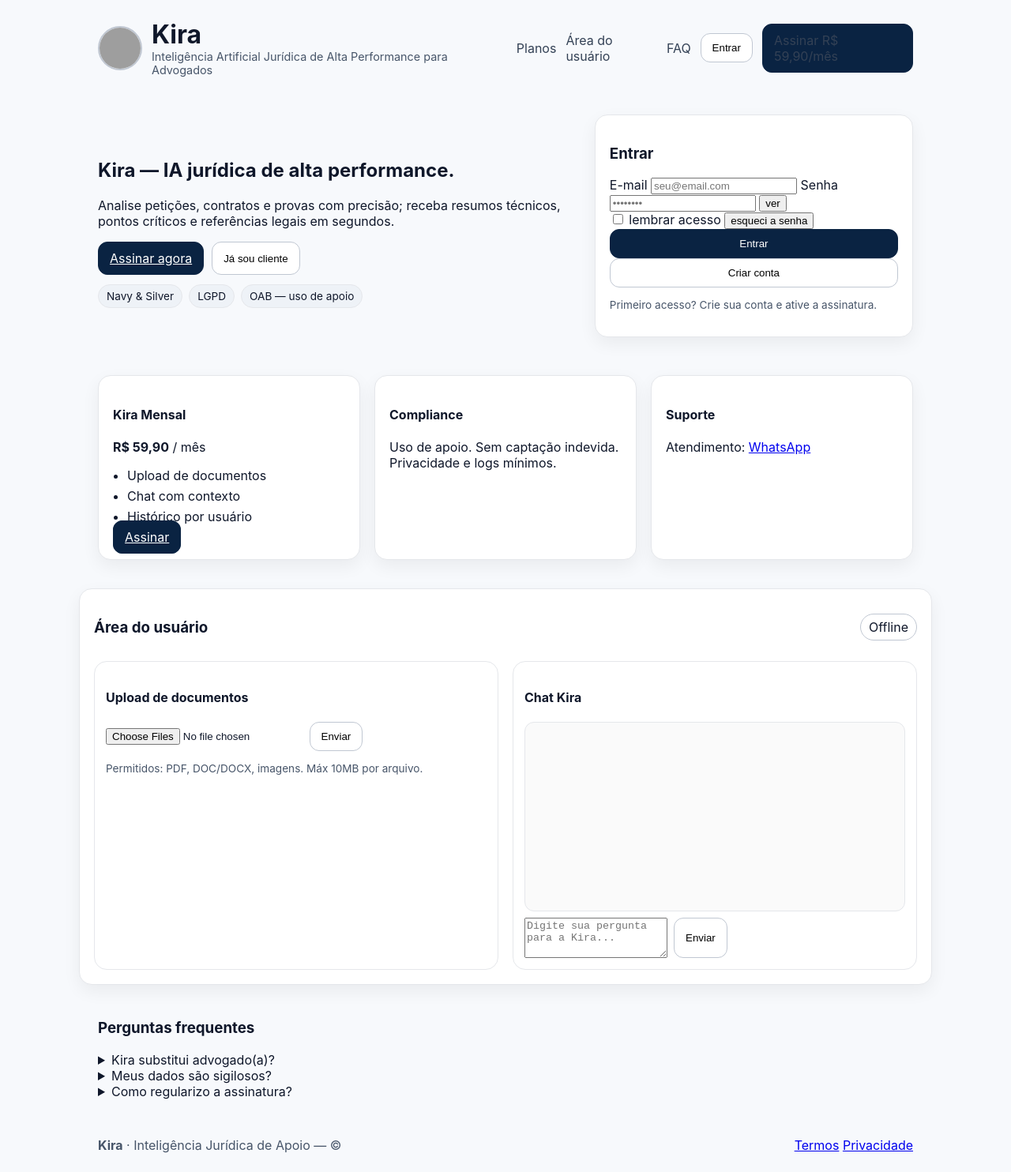
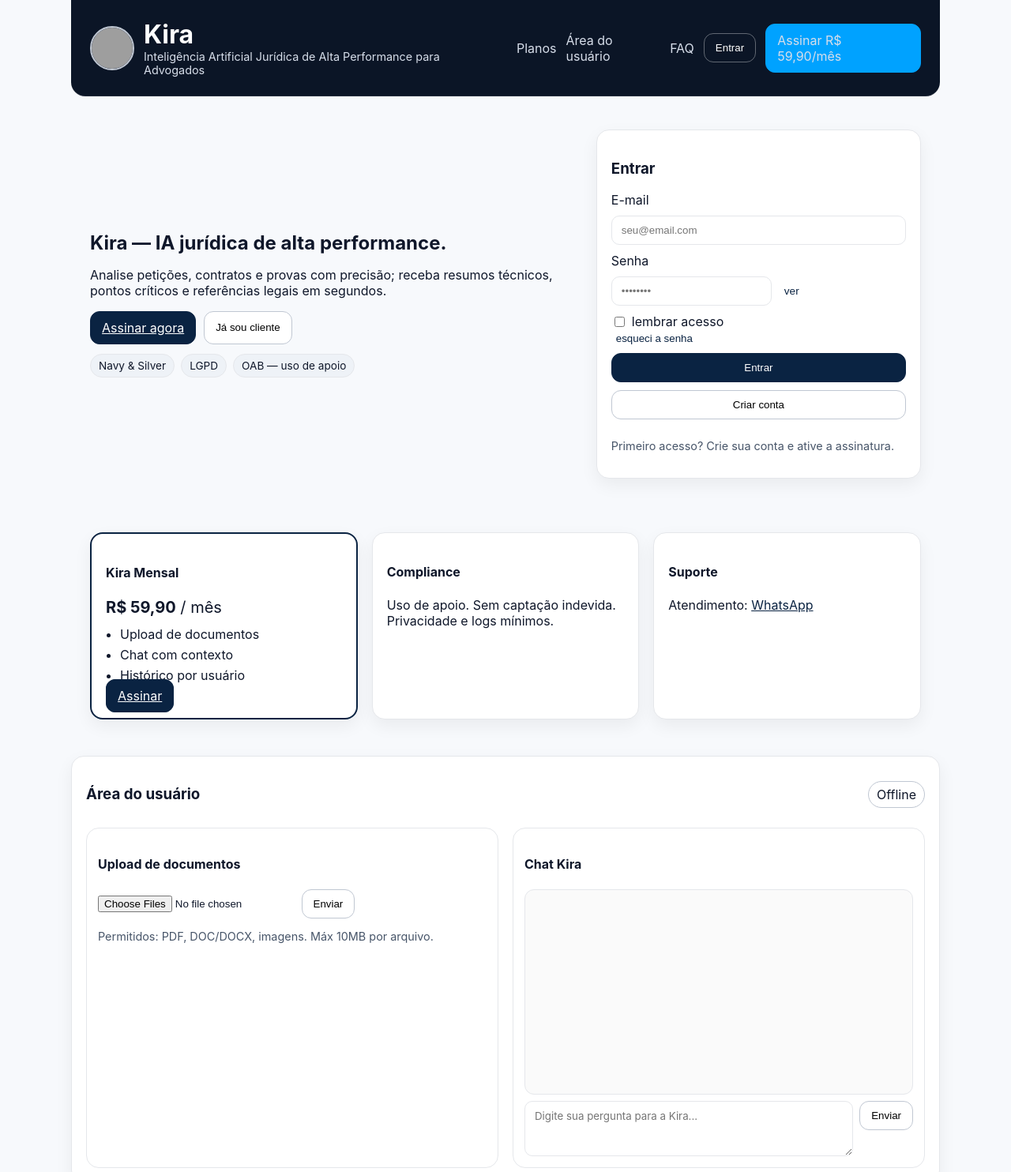
Before and after one commit to Tevi74/Kira-agente-Juridico, a website: page index.html in a window 1280 px wide. Shown: the top 1484 px of the page at 79% size. Drawn offline with Linux system fonts and the light colour scheme; grey boxes are pictures that could not be loaded.

Commit message:
Update styles.css

```diff
--- a/styles.css
+++ b/styles.css
@@ -1,37 +1,89 @@
-:root{--navy:#0A2342;--navy-600:#0E2E59;--silver:#C0C7D2;--bg:#F7F9FC;--ink:#0f172a;--good:#12B886;--warn:#F59F00;--danger:#E03131;--r:16px}
-*{box-sizing:border-box} html,body{margin:0;padding:0;font-family:Inter,system-ui,Arial,sans-serif;background:var(--bg);color:var(--ink)}
-.container{max-width:1080px;margin:0 auto;padding:24px}
-.header{display:flex;align-items:center;justify-content:space-between;gap:16px}
+:root{
+  --navy:#0A2342;         /* azul-marinho */
+  --navy-700:#0E2E59;
+  --silver:#C0C7D2;       /* prata */
+  --bg:#F7F9FC;
+  --ink:#0f172a;
+  --good:#12B886;
+  --warn:#F59F00;
+  --r:16px;
+}
+
+*{box-sizing:border-box}
+html,body{margin:0;padding:0;background:var(--bg);color:var(--ink);font-family:Inter,system-ui,Arial,sans-serif}
+
+.container{max-width:1100px;margin:0 auto;padding:24px}
+
+/* Header */
+.header{display:flex;align-items:center;justify-content:space-between;gap:16px;background:#0b1526;color:#fff;border-bottom:1px solid rgba(255,255,255,.1);border-radius:0 0 18px 18px}
 .brand{display:flex;align-items:center;gap:12px}
-.avatar{width:56px;height:56px;border-radius:50%;object-fit:cover;border:2px solid var(--silver)}
+.avatar{width:56px;height:56px;border-radius:50%;object-fit:cover;border:2px solid var(--silver);background:#24324e}
 .logo{margin:0;font-weight:700}
-.tag{margin:0;color:#475569;font-size:.9rem}
+.tag{margin:0;color:#d7deea;font-size:.9rem}
 .nav{display:flex;align-items:center;gap:12px}
-.nav a{color:#334155;text-decoration:none}
+.nav a{color:#d7deea;text-decoration:none}
+.nav .btn-ghost{background:transparent;color:#fff;border:1px solid rgba(255,255,255,.35)}
+.nav .btn-primary{background:#00a2ff;border-color:#00a2ff}
+
+/* Botões */
 .btn{padding:10px 14px;border-radius:12px;border:1px solid var(--silver);background:#fff;cursor:pointer}
 .btn:hover{transform:translateY(-1px)}
 .btn-primary{background:var(--navy);color:#fff;border-color:var(--navy)}
-.btn-outline{background:transparent}
+.btn-ghost{background:transparent;color:var(--navy)}
 .w-full{width:100%}
-.hero{display:grid;grid-template-columns:1.2fr .8fr;gap:24px;align-items:center}
+
+/* Hero */
+.hero{display:grid;grid-template-columns:1.2fr .8fr;gap:24px;align-items:center;margin-top:18px}
+.hero-copy h2{margin:0 0 8px}
 .card{background:#fff;border:1px solid #e5e7eb;border-radius:16px;box-shadow:0 8px 22px rgba(0,0,0,.06);padding:18px}
-.checklist{padding-left:18px;margin:0}
-.checklist li{margin:6px 0}
-.cta-row{display:flex;gap:10px;flex-wrap:wrap;margin-top:8px}
+.cta-row{display:flex;gap:10px;flex-wrap:wrap;margin-top:12px}
 .badges{display:flex;gap:8px;flex-wrap:wrap;margin-top:12px}
 .chip{background:#eef2f7;border:1px solid #e5e7eb;border-radius:999px;padding:6px 10px;font-size:.85rem}
-.grid-3{display:grid;grid-template-columns:repeat(3,1fr);gap:18px}
-.steps ol{padding-left:18px}
-.app{margin-top:12px}
+
+/* Plans */
+.grid-3{display:grid;grid-template-columns:repeat(3,1fr);gap:18px;margin-top:20px}
+.plan.featured{border:2px solid var(--navy)}
+.price{font-size:1.25rem;margin:.25rem 0 .75rem 0}
+.checklist{padding-left:18px;margin:0}.checklist li{margin:6px 0}
+
+/* App */
+.app{margin-top:22px}
 .app-header{display:flex;justify-content:space-between;align-items:center}
 .badge{padding:6px 10px;border-radius:999px;border:1px solid var(--silver);background:#fff}
+.status{border-color:var(--silver)}
 .app-grid{display:grid;grid-template-columns:1fr 1fr;gap:18px;margin-top:12px}
 .pane{background:#fff;border:1px solid #e5e7eb;border-radius:16px;padding:14px}
 .list{margin-top:8px;display:flex;flex-direction:column;gap:8px}
 .item{padding:8px 10px;border:1px solid #e5e7eb;border-radius:10px;background:#fafafa}
-.chat{border:1px solid #e5e7eb;border-radius:12px;height:240px;overflow:auto;padding:10px;background:#fafafa}
+
+/* Chat */
+.chat{border:1px solid #e5e7eb;border-radius:12px;height:260px;overflow:auto;padding:10px;background:#fafafa}
 .chat-msg{margin:6px 0}
-.chat-input{display:flex;gap:8px;margin-top:8px}
-.hint{font-size:.85rem;color:#475569}
+.chat-input{display:flex;gap:8px;margin-top:8px;align-items:flex-start}
+.chat-input textarea{
+  flex:1; resize:vertical; min-height:56px; max-height:160px;
+  padding:10px 12px; border:1px solid #e5e7eb; border-radius:10px; font-family:inherit;
+}
+
+/* Forms */
+.form{display:flex;flex-direction:column;gap:10px}
+.form input[type="email"], .form input[type="password"], .form input[type="text"]{
+  border:1px solid #e5e7eb;border-radius:10px;padding:10px 12px;background:#fff
+}
+.passrow{display:flex;gap:8px;align-items:center}
+.passrow .sm{font-size:.85rem;padding:6px 8px}
+.link{color:var(--navy);background:transparent;border:0;cursor:pointer}
+.small{font-size:.85rem;color:#475569}
+.remember{display:flex;align-items:center;gap:6px}
+
+/* Tipos */
+.hint{font-size:.9rem;color:#475569}
 .footer{display:flex;justify-content:space-between;align-items:center;color:#475569}
-@media (max-width: 820px){.hero{grid-template-columns:1fr}.grid-3{grid-template-columns:1fr}.app-grid{grid-template-columns:1fr}.nav{flex-wrap:wrap}}
+
+/* Responsivo */
+@media (max-width: 920px){
+  .hero{grid-template-columns:1fr}
+  .grid-3{grid-template-columns:1fr}
+  .app-grid{grid-template-columns:1fr}
+  .nav{flex-wrap:wrap}
+}
```
